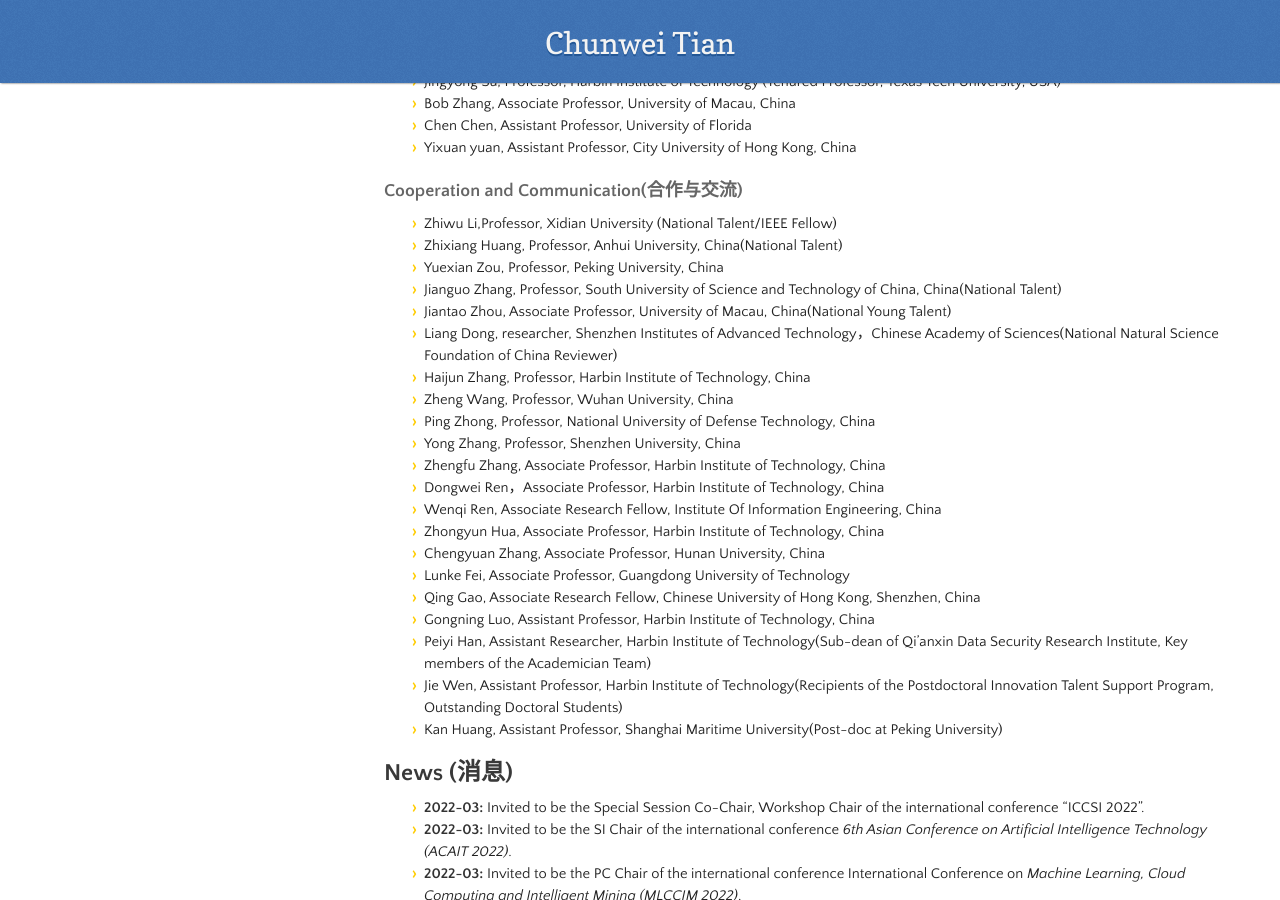
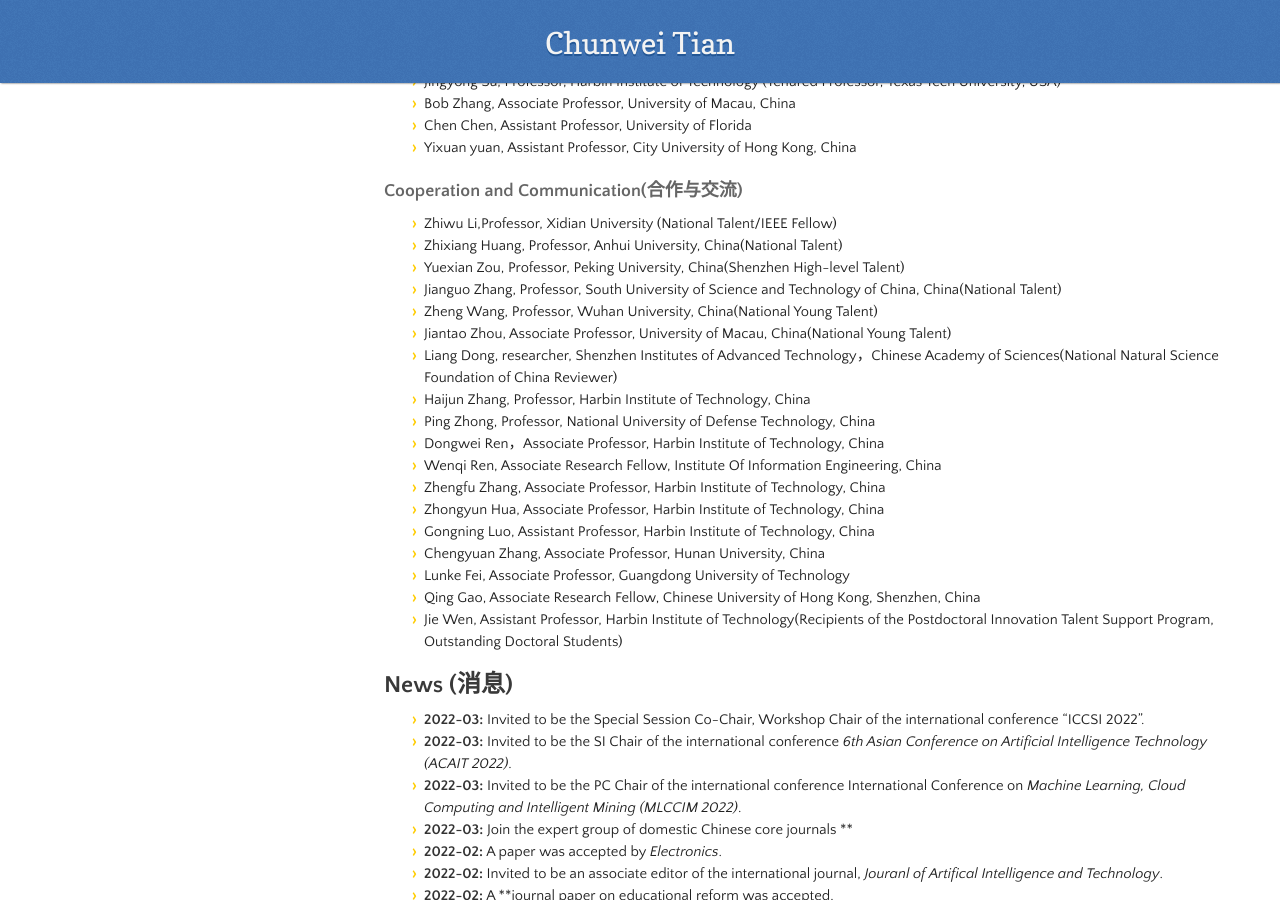
Before and after one commit to hellloxiaotian/hellloxiaotian.github.io, a Jekyll site: the page built from index.md, in a window 1280 px wide and 900 px high, scrolled down 1828 px. Built offline with Jekyll 4.4.1, drawn with Linux system fonts in a browser that asks for light colours; nearby versions of some CDN libraries; our own code applies the rules of GitHub Pages for plain Markdown files; the repository's description, which GitHub fills in, is left out.

Commit message:
Add files via upload

```diff
--- a/index.md
+++ b/index.md
@@ -52,25 +52,22 @@
 
 - Zhiwu Li,Professor, Xidian University (National Talent/IEEE Fellow)
 - Zhixiang Huang, Professor, Anhui University, China(National Talent)
-- Yuexian Zou, Professor, Peking University, China
+- Yuexian Zou, Professor, Peking University, China(Shenzhen High-level Talent)
 - Jianguo Zhang, Professor, South University of Science and Technology of China, China(National Talent)
+- Zheng Wang, Professor, Wuhan University, China(National Young Talent)
 - Jiantao Zhou, Associate Professor, University of Macau, China(National Young Talent)
 - Liang Dong, researcher, Shenzhen Institutes of Advanced Technology，Chinese Academy of Sciences(National Natural Science Foundation of China Reviewer)
 - Haijun Zhang, Professor, Harbin Institute of Technology, China
-- Zheng Wang, Professor, Wuhan University, China
 - Ping Zhong, Professor, National University of Defense Technology, China
-- Yong Zhang, Professor, Shenzhen University, China
-- Zhengfu Zhang, Associate Professor, Harbin Institute of Technology, China
 - Dongwei Ren，Associate Professor, Harbin Institute of Technology, China
 - Wenqi Ren, Associate Research Fellow, Institute Of Information Engineering, China
+- Zhengfu Zhang, Associate Professor, Harbin Institute of Technology, China
 - Zhongyun Hua, Associate Professor, Harbin Institute of Technology, China
+- Gongning Luo, Assistant Professor, Harbin Institute of Technology, China
 - Chengyuan Zhang, Associate Professor, Hunan University, China
 - Lunke Fei, Associate Professor, Guangdong University of Technology
 - Qing Gao, Associate Research Fellow,  Chinese University of Hong Kong, Shenzhen, China
-- Gongning Luo, Assistant Professor, Harbin Institute of Technology, China
-- Peiyi Han, Assistant Researcher, Harbin Institute of Technology(Sub-dean of Qi'anxin Data Security Research Institute, Key members of the Academician Team)
 - Jie Wen, Assistant Professor, Harbin Institute of Technology(Recipients of the Postdoctoral Innovation Talent Support Program, Outstanding Doctoral Students)
-- Kan Huang, Assistant Professor, Shanghai Maritime University(Post-doc at Peking University)
 
 ## News (消息)
 
```
Also changed, not shown: publication.md (+3 -2 lines).
